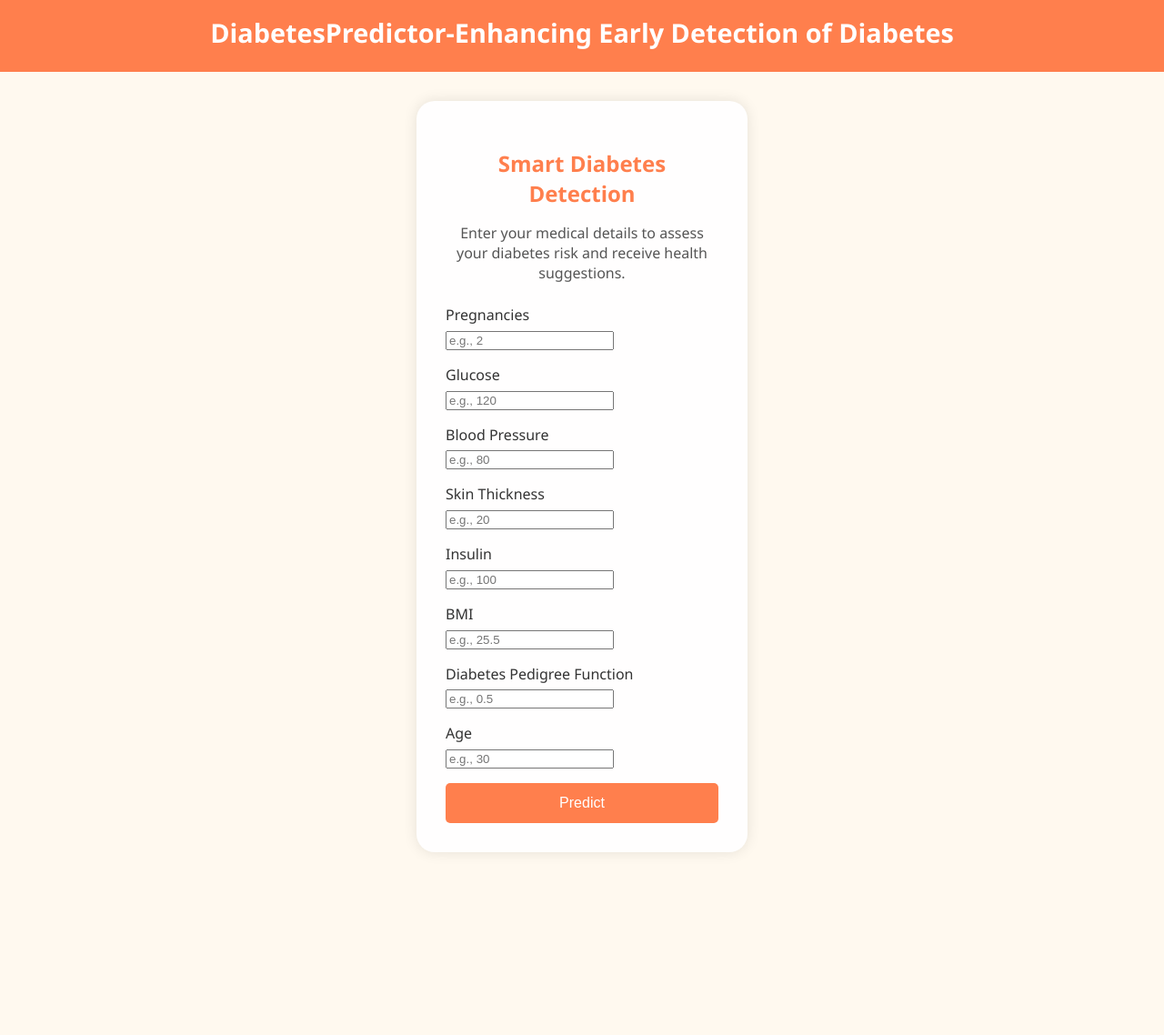
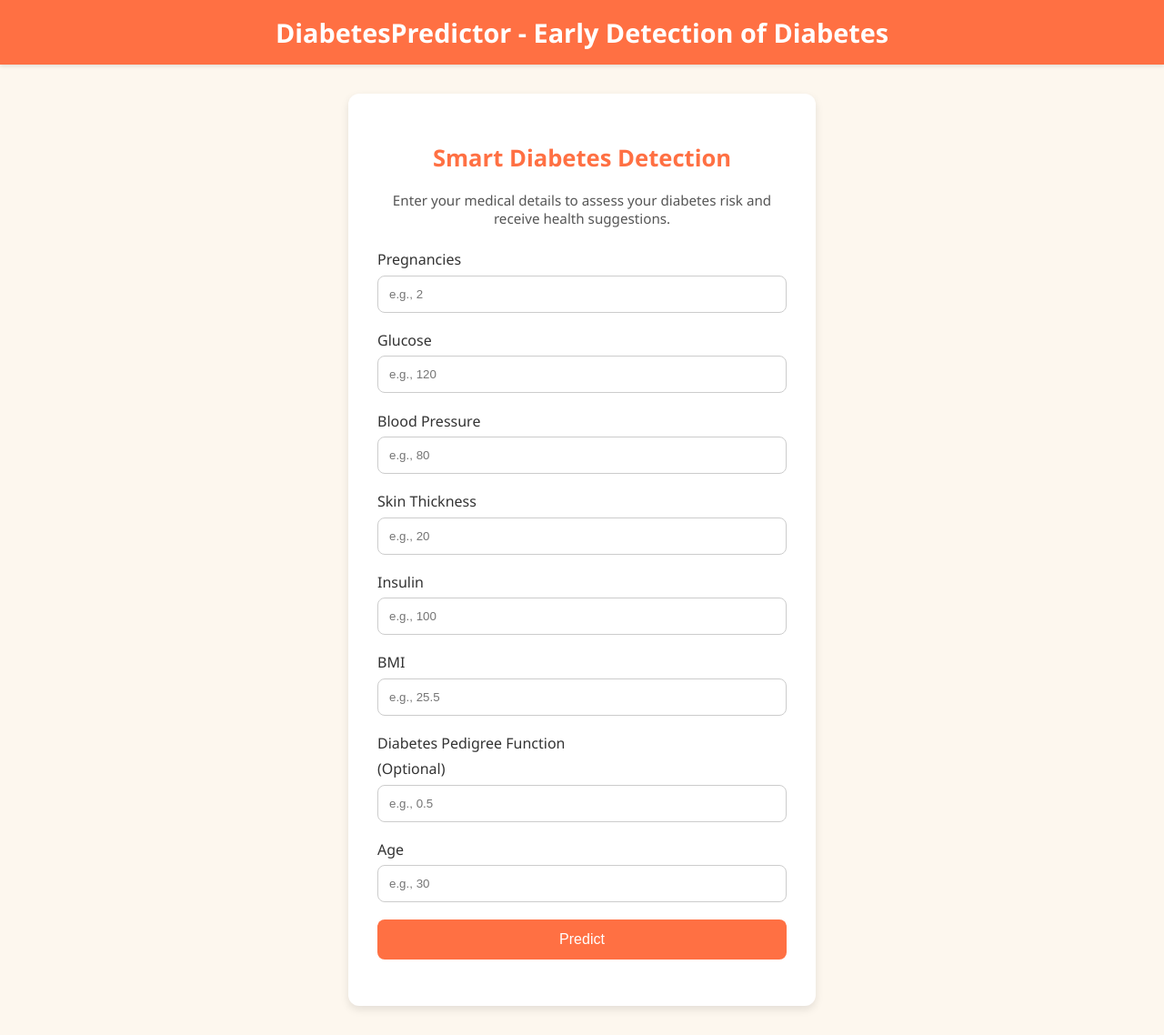
Before and after one commit to tanmay7175/DiabetesPredictor-Enhancing-Early-Detection-of-Diabetes, a Flask app: page / in a window 1280 px wide. Shown: the whole page at 91% size. Before the commit the page ends 937 px from the top, so only its background shows below. Run offline with Flask 3, Linux system fonts and the light colour scheme.

Commit message:
Updated frontend to make Diabetes Pedigree Function optional in frontend only

```diff
--- a/app.py
+++ b/app.py
@@ -1,7 +1,7 @@
 from flask import Flask, render_template, request
 from flask_wtf import FlaskForm
-from wtforms import FloatField, SubmitField
-from wtforms.validators import DataRequired, NumberRange
+from wtforms import DecimalField, IntegerField, SubmitField
+from wtforms.validators import InputRequired, NumberRange
 import pandas as pd
 import joblib
 import os
@@ -11,14 +11,14 @@ app.config['SECRET_KEY'] = 'your-secret-key'  # Replace with a secure key for pr
 
 # Define form class with validation for diabetes prediction inputs
 class DiabetesForm(FlaskForm):
-    pregnancies = FloatField('Pregnancies', validators=[DataRequired(), NumberRange(min=0, message="Must be non-negative")])
-    glucose = FloatField('Glucose', validators=[DataRequired(), NumberRange(min=0, message="Must be non-negative")])
-    blood_pressure = FloatField('Blood Pressure', validators=[DataRequired(), NumberRange(min=0, message="Must be non-negative")])
-    skin_thickness = FloatField('Skin Thickness', validators=[DataRequired(), NumberRange(min=0, message="Must be non-negative")])
-    insulin = FloatField('Insulin', validators=[DataRequired(), NumberRange(min=0, message="Must be non-negative")])
-    bmi = FloatField('BMI', validators=[DataRequired(), NumberRange(min=0, message="Must be non-negative")])
-    diabetes_pedigree = FloatField('Diabetes Pedigree Function', validators=[DataRequired(), NumberRange(min=0, message="Must be non-negative")])
-    age = FloatField('Age', validators=[DataRequired(), NumberRange(min=0, message="Must be non-negative")])
+    pregnancies = IntegerField('Pregnancies', validators=[InputRequired(), NumberRange(min=0)])
+    glucose = DecimalField('Glucose', validators=[InputRequired(), NumberRange(min=0)])
+    blood_pressure = DecimalField('Blood Pressure', validators=[InputRequired(), NumberRange(min=0)])
+    skin_thickness = DecimalField('Skin Thickness', validators=[InputRequired(), NumberRange(min=0)])
+    insulin = DecimalField('Insulin', validators=[InputRequired(), NumberRange(min=0)])
+    bmi = DecimalField('BMI', validators=[InputRequired(), NumberRange(min=0)])
+    diabetes_pedigree = DecimalField('Diabetes Pedigree Function', validators=[InputRequired(), NumberRange(min=0)])
+    age = IntegerField('Age', validators=[InputRequired(), NumberRange(min=0)])
     submit = SubmitField('Predict')
 
 # Load the trained model with error handling
@@ -38,10 +38,8 @@ def home():
     form = DiabetesForm()
     prediction = None
     error = None
-    loading = False
 
     if form.validate_on_submit():
-        loading = True  # Indicate prediction is in progress
         if model:
             try:
                 # Extract form data into a list for prediction
@@ -70,7 +68,7 @@ def home():
         else:
             error = "Model not loaded. Please ensure model.pkl exists and is valid."
 
-    return render_template('home.html', form=form, prediction=prediction, error=error, loading=loading)
+    return render_template('home.html', form=form, prediction=prediction, error=error)
 
 if __name__ == "__main__":
-    app.run(debug=False)  # Debug=False for production readiness
+    app.run(debug=False)
--- a/static/style.css
+++ b/static/style.css
@@ -1,18 +1,19 @@
 body {
     margin: 0;
     font-family: 'Segoe UI', Arial, sans-serif;
-    background-color: #fff9ef;
+    background-color: #fdf7ee;
 }
 
 .navbar {
-    background-color: #ff7f4d;
-    padding: 1rem;
+    background-color: #ff7043;
+    padding: 1rem 0;
     text-align: center;
+    box-shadow: 0px 2px 4px rgba(0, 0, 0, 0.1);
 }
 
 .navbar .logo {
     font-size: 1.8rem;
-    color: white;
+    color: #ffffff;
     font-weight: bold;
     margin: 0;
 }
@@ -29,7 +30,7 @@ body {
 }
 
 .nav-links a {
-    color: white;
+    color: #ffffff;
     text-decoration: none;
     font-size: 1.1rem;
     font-weight: 500;
@@ -40,96 +41,112 @@ body {
 }
 
 .form-container {
-    background: rgb(255, 254, 254);
-    max-width: 90%;
-    width: 300px;
+    background-color: #ffffff;
+    max-width: 450px;
+    width: 90%;
     margin: 2rem auto;
     padding: 2rem;
-    border-radius: 20px;
-    box-shadow: 0 0 15px rgba(0,0,0,0.1);
+    border-radius: 12px;
+    box-shadow: 0px 4px 10px rgba(0, 0, 0, 0.1);
 }
 
 .form-container h2 {
-    color: #ff7f4d;
+    color: #ff7043;
     text-align: center;
-    margin-bottom: 0.5rem;
+    margin-bottom: 1.2rem;
+    font-size: 1.6rem;
 }
 
 .form-container p {
     text-align: center;
     color: #555;
     margin-bottom: 1.5rem;
+    font-size: 0.95rem;
 }
 
 .form-group {
-    margin-bottom: 1rem;
+    margin-bottom: 1.2rem;
 }
 
 .form-group label {
     display: block;
     font-weight: 500;
     color: #333;
-    margin-bottom: 0.3rem;
+    margin-bottom: 0.4rem;
 }
 
-input[type="number"] {
-    width: 200%;
-    padding: 0.8rem;
-    margin: 0;
-    border-radius: 40px;
-    border: 10px solid #ccc;
+.input-field {
+    width: 100%;
+    padding: 0.75rem;
+    border-radius: 8px;
+    border: 1px solid #ccc;
     box-sizing: border-box;
+    transition: border-color 0.3s, box-shadow 0.3s;
+}
+
+.input-field:focus {
+    border-color: #ff7043;
+    box-shadow: 0px 0px 6px rgba(255, 112, 67, 0.3);
+    outline: none;
 }
 
 .predict-button {
-    background-color: #ff7f4d;
-    color: white;
-    padding: 0.8rem 1.5rem;
+    background-color: #ff7043;
+    color: #ffffff;
+    padding: 0.8rem;
     border: none;
-    border-radius: 5px;
+    border-radius: 8px;
     width: 100%;
     cursor: pointer;
     font-size: 1rem;
-    transition: background-color 0.2s;
+    transition: background-color 0.3s, box-shadow 0.3s;
 }
 
 .predict-button:disabled {
-    background-color: #ccc;
+    background-color: #cccccc;
     cursor: not-allowed;
 }
 
 .predict-button:hover:not(:disabled) {
-    background-color: #e66b3c;
+    background-color: #e6643c;
+    box-shadow: 0px 4px 6px rgba(0, 0, 0, 0.1);
 }
 
 .result {
     margin-top: 1.5rem;
     padding: 1rem;
-    border-radius: 6px;
+    border-radius: 8px;
     font-size: 0.95rem;
 }
 
 .result-danger {
-    background-color: #ffe6e6;
-    border: 1px solid #cc0000;
-    color: #cc0000;
+    background-color: #ffebee;
+    border: 1px solid #d32f2f;
+    color: #d32f2f;
 }
 
 .result-safe {
-    background-color: #e7fbe7;
-    border: 1px solid #2e8b57;
-    color: #2e8b57;
+    background-color: #e8f5e9;
+    border: 1px solid #388e3c;
+    color: #388e3c;
 }
 
 .error {
     margin-top: 1rem;
-    color: #cc0000;
+    color: #d32f2f;
     font-size: 0.9rem;
+    background-color: #ffebee;
+    padding: 0.6rem;
+    border-radius: 6px;
 }
 
 ul {
     padding-left: 1.2rem;
     margin-top: 0.5rem;
+}
+
+ul li {
+    margin-bottom: 0.5rem;
 }
 
 @media (max-width: 500px) {
@@ -139,10 +156,19 @@ ul {
     }
 
     .navbar .logo {
-        font-size: 1.5rem;
+        font-size: 1.4rem;
     }
 
-    .nav-links li {
-        margin: 0 0.5rem;
+    .form-group label {
+        font-size: 0.9rem;
+    }
+
+    .form-container h2 {
+        font-size: 1.4rem;
+    }
+
+    .predict-button {
+        padding: 0.7rem;
+        font-size: 0.95rem;
     }
 }
--- a/templates/home.html
+++ b/templates/home.html
@@ -3,22 +3,21 @@
 <head>
     <meta charset="UTF-8">
     <meta name="viewport" content="width=device-width, initial-scale=1.0">
-    <title>DiabetesPredictor-Enhancing-Early-Detection-of-Diabetes</title>
+    <title>DiabetesPredictor - Early Detection of Diabetes</title>
     <link rel="stylesheet" href="{{ url_for('static', filename='style.css') }}">
     <script>
         // Disable submit button during prediction to prevent multiple submissions
         function onSubmit() {
-            document.getElementById("predict-button").disabled = true;
-            document.getElementById("predict-button").innerText = "Predicting...";
+            const button = document.getElementById("predict-button");
+            button.disabled = true;
+            button.innerText = "Predicting...";
         }
     </script>
 </head>
 <body>
     <nav>
         <div class="navbar">
-            <h1 class="logo">DiabetesPredictor-Enhancing Early Detection of Diabetes</h1>
-            <ul class="nav-links">
-            </ul>
+            <h1 class="logo">DiabetesPredictor - Early Detection of Diabetes</h1>
         </div>
     </nav>
 
@@ -28,70 +27,86 @@
 
         <form method="POST" onsubmit="onSubmit()">
             {{ form.hidden_tag() }}
+
             <div class="form-group">
                 <label for="pregnancies">{{ form.pregnancies.label }}</label>
-                {{ form.pregnancies(placeholder="e.g., 2", required=True, min="0", step="any") }}
+                {{ form.pregnancies(class_="input-field", placeholder="e.g., 2", min="0", step="1", required=True) }}
             </div>
+
             <div class="form-group">
                 <label for="glucose">{{ form.glucose.label }}</label>
-                {{ form.glucose(placeholder="e.g., 120", required=True, min="0", step="any") }}
+                {{ form.glucose(class_="input-field", placeholder="e.g., 120", min="0", step="0.1", required=True) }}
             </div>
+
             <div class="form-group">
                 <label for="blood_pressure">{{ form.blood_pressure.label }}</label>
-                {{ form.blood_pressure(placeholder="e.g., 80", required=True, min="0", step="any") }}
+                {{ form.blood_pressure(class_="input-field", placeholder="e.g., 80", min="0", step="0.1", required=True) }}
             </div>
+
             <div class="form-group">
                 <label for="skin_thickness">{{ form.skin_thickness.label }}</label>
-                {{ form.skin_thickness(placeholder="e.g., 20", required=True, min="0", step="any") }}
+                {{ form.skin_thickness(class_="input-field", placeholder="e.g., 20", min="0", step="0.1", required=True) }}
             </div>
+
             <div class="form-group">
                 <label for="insulin">{{ form.insulin.label }}</label>
-                {{ form.insulin(placeholder="e.g., 100", required=True, min="0", step="any") }}
+                {{ form.insulin(class_="input-field", placeholder="e.g., 100", min="0", step="0.1", required=True) }}
             </div>
+
             <div class="form-group">
                 <label for="bmi">{{ form.bmi.label }}</label>
-                {{ form.bmi(placeholder="e.g., 25.5", required=True, min="0", step="any") }}
+                {{ form.bmi(class_="input-field", placeholder="e.g., 25.5", min="0", step="0.1", required=True) }}
             </div>
+
             <div class="form-group">
-                <label for="diabetes_pedigree">{{ form.diabetes_pedigree.label }}</label>
-                {{ form.diabetes_pedigree(placeholder="e.g., 0.5", required=True, min="0", step="any") }}
+                <label for="diabetes_pedigree">{{ form.diabetes_pedigree.label }} (Optional)</label>
+                {{ form.diabetes_pedigree(class_="input-field", placeholder="e.g., 0.5", min="0", step="0.01") }}
             </div>
+
             <div class="form-group">
                 <label for="age">{{ form.age.label }}</label>
-                {{ form.age(placeholder="e.g., 30", required=True, min="0", step="any") }}
+                {{ form.age(class_="input-field", placeholder="e.g., 30", min="0", step="1", required=True) }}
             </div>
-            {{ form.submit(id="predict-button", class="predict-button") }}
 
+            <div class="form-group">
+                {{ form.submit(id="predict-button", class_="predict-button") }}
+            </div>
+
+            <!-- Display Form Errors -->
             {% if form.errors %}
                 <div class="error">
                     <ul>
                         {% for field, errors in form.errors.items() %}
                             {% for error in errors %}
-                                <li>{{ field }}: {{ error }}</li>
+                                <li><strong>{{ field }}:</strong> {{ error }}</li>
                             {% endfor %}
                         {% endfor %}
                     </ul>
                 </div>
             {% endif %}
+
+            <!-- Display Other Errors -->
             {% if error %}
                 <div class="error">{{ error }}</div>
             {% endif %}
         </form>
 
+        <!-- Display Prediction Result -->
         {% if prediction is not none %}
             <div class="result {{ 'result-danger' if prediction == 1 else 'result-safe' }}">
                 <h3>{{ "Diabetes Risk Detected" if prediction == 1 else "No Diabetes Risk Detected" }}</h3>
+
                 {% if prediction == 1 %}
-                    <p>🩺 We recommend consulting a healthcare professional and trying these home remedies:</p>
+                    <p>🩺 We recommend consulting a healthcare professional. Meanwhile, consider the following tips:</p>
                     <ul>
-                        <li>Drink bitter gourd juice regularly.</li>
-                        <li>Incorporate fenugreek seeds in your diet.</li>
-                        <li>Exercise daily and maintain a healthy weight.</li>
-                        <li>Monitor glucose levels frequently.</li>
-                        <li>Eat more fiber-rich and low-carb foods.</li>
+                        <li>Incorporate fenugreek seeds into your diet.</li>
+                        <li>Engage in regular physical activity.</li>
+                        <li>Monitor blood sugar levels frequently.</li>
+                        <li>Maintain a balanced, fiber-rich diet.</li>
+                        <li>Consult a doctor for further evaluation.</li>
                     </ul>
                 {% else %}
-                    <p>Continue maintaining a healthy lifestyle!</p>
+                    <p>Great job! Keep up with a healthy lifestyle to maintain good health.</p>
                 {% endif %}
             </div>
         {% endif %}
```
